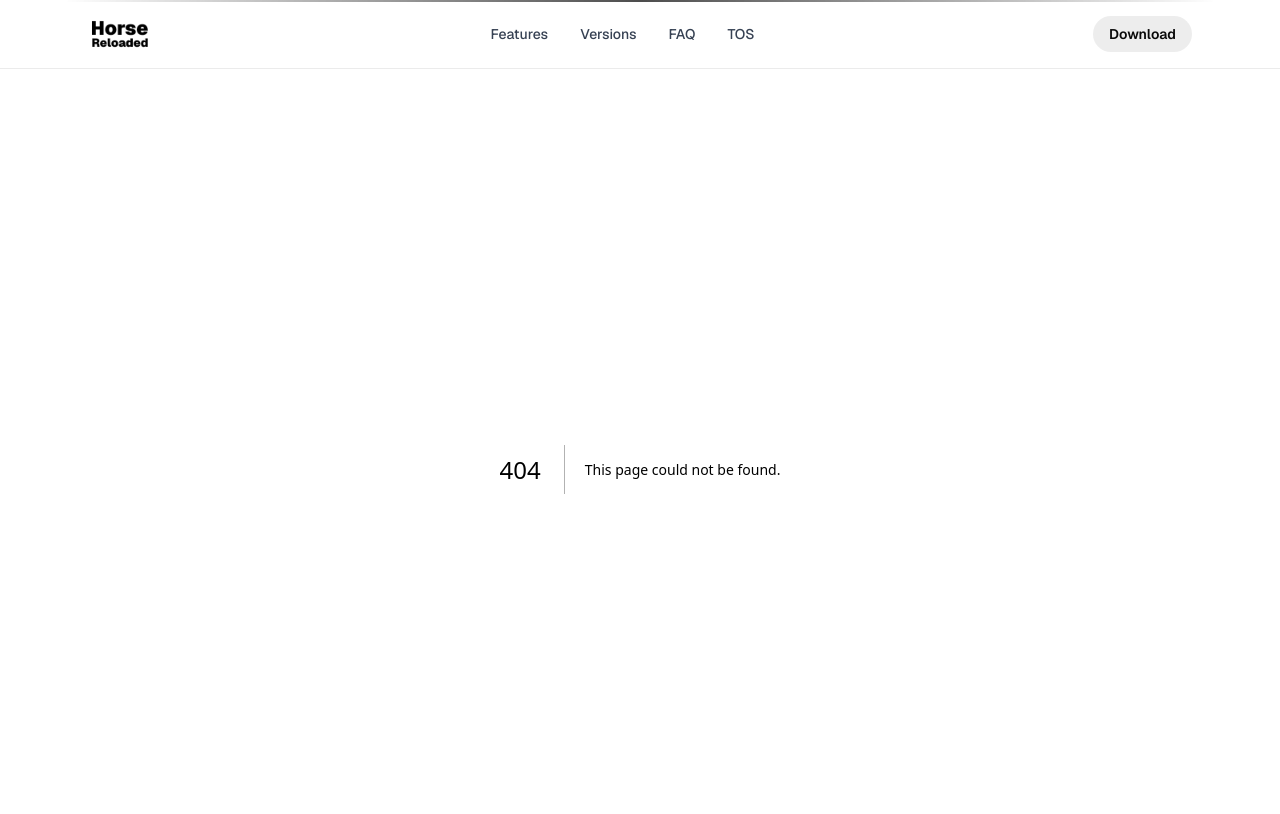
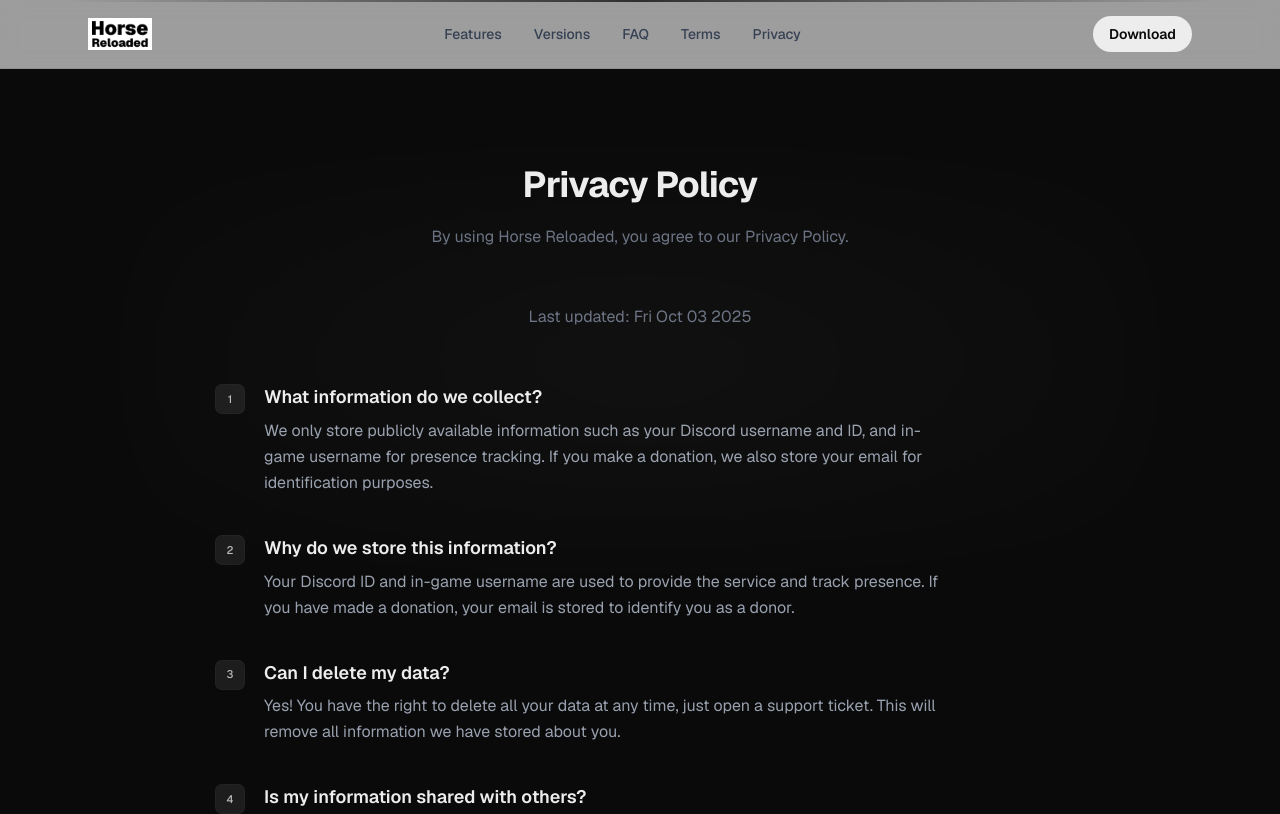
Before and after one commit to horse-reloaded/horse-reloaded.github.io, a Next.js app: page /privacy in a window 1280 px wide. Before the commit this address had no page. Shown: the top 814 px of the page. Built offline with nearby package versions, Linux system fonts and the light colour scheme.

Commit message:
feat: Renamed Terms of Service page, update links in Header, and add Privacy Policy page

```diff
--- a/src/app/header.tsx
+++ b/src/app/header.tsx
@@ -48,8 +48,11 @@ export default function Header() {
             <a href="/#faq" className={linkBase}>
               FAQ
             </a>
-            <a href="/tos" className={linkBase}>
-              TOS
+            <a href="/terms" className={linkBase}>
+              Terms
+            </a>
+            <a href="/privacy" className={linkBase}>
+              Privacy
             </a>
           </nav>
         </div>
--- /dev/null
+++ b/src/app/privacy/page.tsx
@@ -0,0 +1,68 @@
+
+interface PrivacyItem {
+    question: string;
+    answer: string;
+}
+
+const date_of_effect = new Date("Fri Oct 03 2025");
+const items: PrivacyItem[] = [
+    {
+        question: "What information do we collect?",
+        answer: "We only store publicly available information such as your Discord username and ID, and in-game username for presence tracking. If you make a donation, we also store your email for identification purposes."
+    },
+    {
+        question: "Why do we store this information?",
+        answer: "Your Discord ID and in-game username are used to provide the service and track presence. If you have made a donation, your email is stored to identify you as a donor."
+    },
+    {
+        question: "Can I delete my data?",
+        answer: "Yes! You have the right to delete all your data at any time, just open a support ticket. This will remove all information we have stored about you."
+    },
+    {
+        question: "Is my information shared with others?",
+        answer: "No. We do not share your information with third parties. Your data is only used internally to provide the services of Horse Reloaded."
+    },
+];
+
+export default function Privacy() {
+    return (
+        <section id="faq" className="max-w-4xl mx-auto px-6 py-24">
+            <div className="absolute inset-0 pointer-events-none">
+                <div className="absolute left-1/2 top-[20%] -translate-x-1/2 h-[50vh] w-[80vw] bg-radial from-white/10 to-transparent blur-2xl opacity-30 dark:opacity-15 animate-pulse-slow" />
+            </div>
+
+            <div className="text-center mb-14 space-y-5">
+                <h2 className="text-3xl sm:text-4xl font-bold tracking-tight">
+                    Privacy Policy
+                </h2>
+                <p className="text-sm sm:text-base text-gray-500 dark:text-gray-400 max-w-2xl mx-auto">
+                    By using Horse Reloaded, you agree to our Privacy Policy.
+                </p>
+            </div>
+            <div className="text-center mb-14 space-y-5">
+                <p className="text-sm sm:text-base text-gray-500 dark:text-gray-400 max-w-2xl mx-auto">
+                    Last updated: {date_of_effect.toDateString()}
+                </p>
+            </div>
+            <ol className="space-y-10 counter-reset faq">
+                {items.map((item, idx) => (
+                    <li key={idx} className="flex gap-5">
+                        <div className="flex-none">
+                            <div className="w-7 h-7 rounded-md text-[11px] font-medium grid place-items-center bg-white/8 text-white/70 ring-1 ring-white/10">
+                                {idx + 1}
+                            </div>
+                        </div>
+                        <div className="flex-1 min-w-0">
+                            <h3 className="text-base sm:text-lg font-semibold mb-2 leading-snug">
+                                {item.question}
+                            </h3>
+                            <p className="text-sm sm:text-base text-gray-400 leading-relaxed max-w-prose">
+                                {item.answer}
+                            </p>
+                        </div>
+                    </li>
+                ))}
+            </ol>
+        </section>
+    );
+}
--- a/src/app/tos/page.tsx
+++ b/src/app/terms/page.tsx
@@ -1,15 +1,15 @@
 
-interface TOSItem {
+interface TermsItem {
     question: string;
     answer: string;
 }
 
 const date_of_effect = new Date("Fri Oct 03 2025");
-const items: TOSItem[] = [
+const items: TermsItem[] = [
     {
         question: "Effective date",
         answer:
-            "These Terms of Service (\"Terms\") are effective as of the date you start using Horse Reloaded and apply to all users of the project, website, binaries, cloud services, and any associated features. By using Horse Reloaded you agree to these Terms.",
+            "These Terms of Service (\"TOS\") are effective as of the date you start using Horse Reloaded and apply to all users of the project, website, binaries, cloud services, and any associated features. By using Horse Reloaded you agree to these Terms.",
     },
     {
         question: "Provided binaries",
@@ -63,7 +63,7 @@ const items: TOSItem[] = [
     },
 ];
 
-export default function Tos() {
+export default function Terms() {
     return (
         <section id="faq" className="max-w-4xl mx-auto px-6 py-24">
             <div className="absolute inset-0 pointer-events-none">
```
Also changed, not shown: 1 other file (tests, documents, lock files or other folders).
